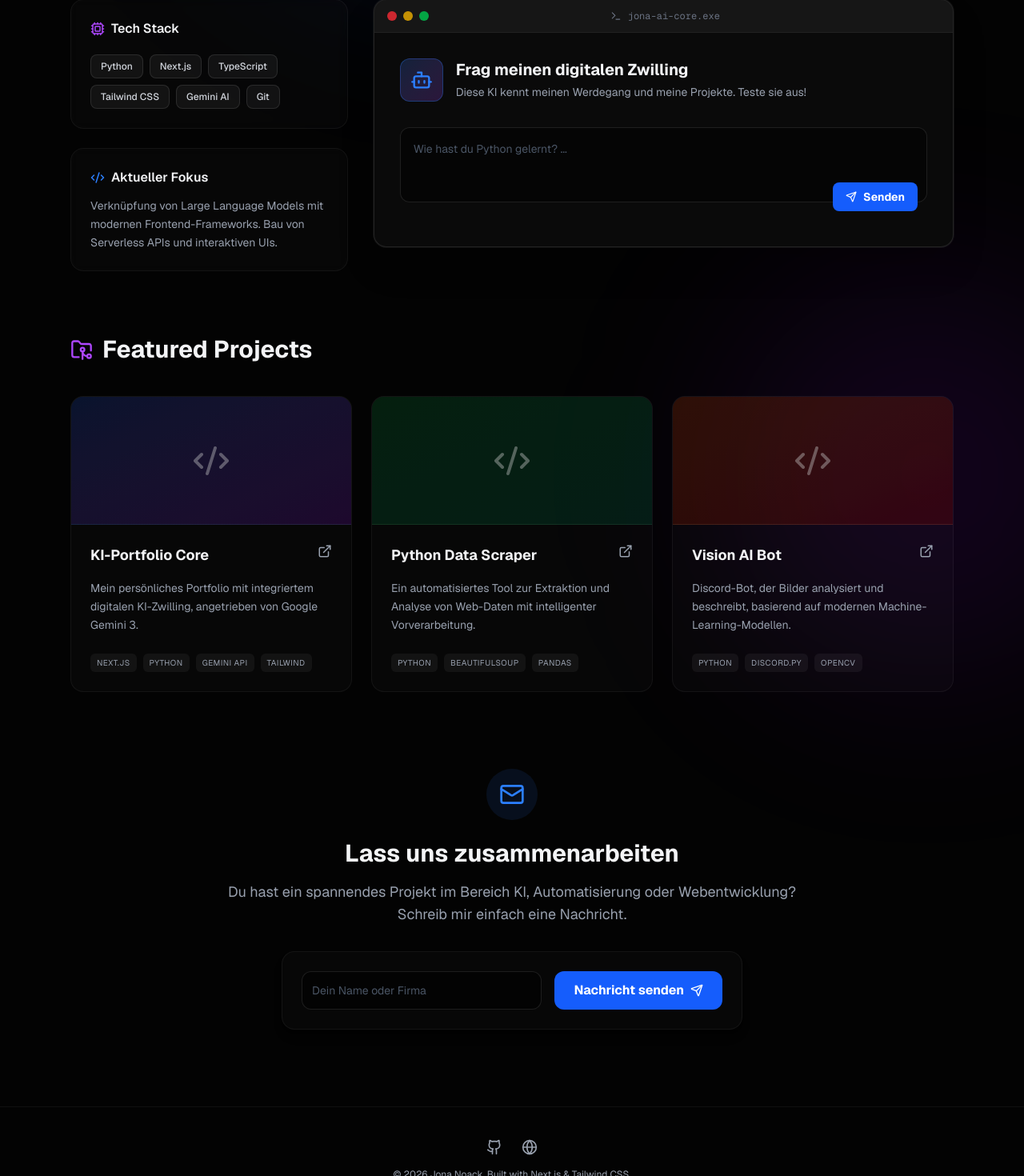
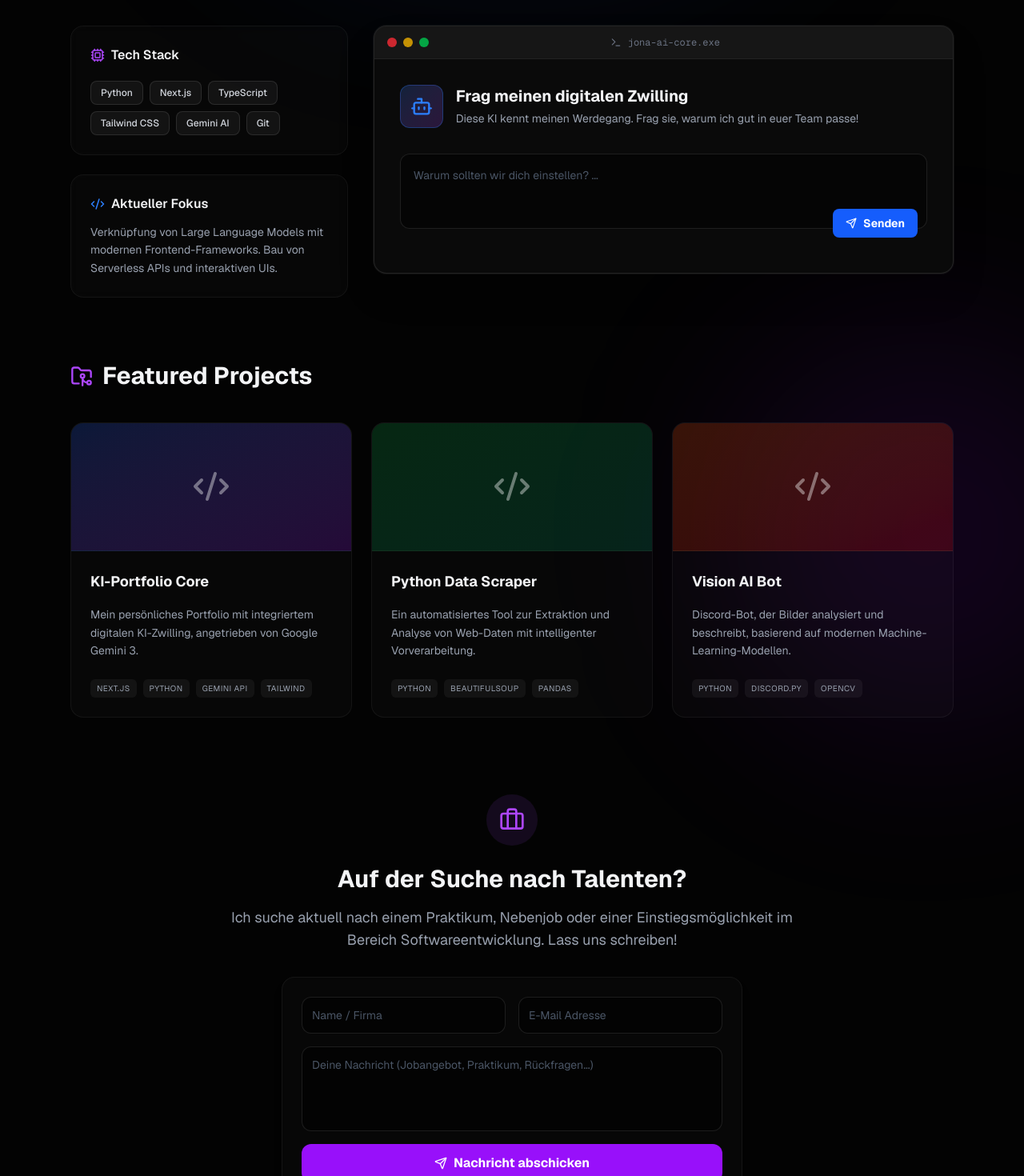
Before and after one commit to noackjona-hash/Portfolio, a Next.js app: page / in a window 1280 px wide. Shown: the part 437-1907 px from the top of the page at 80% size. Built offline with nearby package versions, Linux system fonts and the light colour scheme.

Commit message:
E Mail  Formular zu web3 geändert

```diff
--- a/app/page.tsx
+++ b/app/page.tsx
@@ -1,15 +1,18 @@
 "use client";
-import { useState, useEffect } from "react";
+import { useState } from "react";
 import { motion } from "framer-motion";
-import { Bot, Code2, Cpu, Github, Globe, Send, Terminal, Sparkles, FolderGit2, ExternalLink, Sun, Moon, Mail } from "lucide-react";
+import { Bot, Code2, Cpu, Github, Globe, Send, Terminal, Sparkles, FolderGit2, ExternalLink, Sun, Moon, Briefcase } from "lucide-react";
 
 export default function Portfolio() {
   const [input, setInput] = useState("");
   const [response, setResponse] = useState("");
   const [loading, setLoading] = useState(false);
 
-  // Theme State (Dark Mode ist Standard)
   const [isLight, setIsLight] = useState(false);
+
+  // Kontaktformular States
+  const [formData, setFormData] = useState({ name: "", email: "", message: "" });
+  const [formStatus, setFormStatus] = useState(""); // "", "loading", "success", "error"
 
   const askAI = async () => {
     if (!input) return;
@@ -29,13 +32,38 @@ export default function Portfolio() {
     setLoading(false);
   };
 
-  // Kontakt-Handler (öffnet lokales E-Mail-Programm)
-  const handleContact = (e: React.FormEvent) => {
+  // Echtes E-Mail Backend mit Web3Forms
+  const handleContact = async (e: React.FormEvent) => {
     e.preventDefault();
-    window.location.href = "mailto:jona.noack@outlook.de?subject=Kontaktanfrage über Portfolio";
+    setFormStatus("loading");
+
+    try {
+      const res = await fetch("https://api.web3forms.com/submit", {
+        method: "POST",
+        headers: {
+          "Content-Type": "application/json",
+          Accept: "application/json",
+        },
+        body: JSON.stringify({
+          access_key: "74c3b27b-8bb2-4194-b518-380f31218f35",
+          subject: "Neue Job-Anfrage über dein Portfolio",
+          from_name: formData.name,
+          email: formData.email,
+          message: formData.message,
+        }),
+      });
+
+      if (res.ok) {
+        setFormStatus("success");
+        setFormData({ name: "", email: "", message: "" });
+      } else {
+        setFormStatus("error");
+      }
+    } catch (error) {
+      setFormStatus("error");
+    }
   };
 
-  // Dynamische Farbklassen basierend auf dem Theme
   const themeClasses = {
     bg: isLight ? "bg-gray-50" : "bg-[#030303]",
     text: isLight ? "text-gray-900" : "text-gray-100",
@@ -73,7 +101,6 @@ export default function Portfolio() {
   return (
     <div className={`min-h-screen transition-colors duration-500 selection:bg-purple-500/30 relative overflow-hidden font-sans ${themeClasses.bg} ${themeClasses.text}`}>
 
-      {/* Ambient Background Glow */}
       {!isLight && (
         <>
           <div className="absolute top-[-10%] left-1/2 -translate-x-1/2 w-[800px] h-[600px] bg-blue-600/10 blur-[120px] rounded-full pointer-events-none" />
@@ -81,7 +108,6 @@ export default function Portfolio() {
         </>
       )}
 
-      {/* Navigation / Header */}
       <nav className={`w-full border-b backdrop-blur-md sticky top-0 z-50 transition-colors duration-500 ${themeClasses.navBg}`}>
         <div className="max-w-6xl mx-auto px-6 h-16 flex items-center justify-between">
           <span className="font-bold text-lg tracking-tighter flex items-center gap-2">
@@ -89,11 +115,9 @@ export default function Portfolio() {
             JONA.DEV
           </span>
           <div className="flex gap-6 items-center">
-            {/* Theme Toggle Button */}
             <button
               onClick={() => setIsLight(!isLight)}
               className={`p-2 rounded-full transition-colors ${isLight ? "bg-gray-200 text-gray-700 hover:bg-gray-300" : "bg-white/10 text-gray-300 hover:bg-white/20"}`}
-              aria-label="Toggle Theme"
             >
               {isLight ? <Moon size={18} /> : <Sun size={18} />}
             </button>
@@ -102,31 +126,24 @@ export default function Portfolio() {
         </div>
       </nav>
 
-      {/* Hero Section */}
       <section className="pt-24 pb-16 px-6 max-w-5xl mx-auto text-center relative z-10">
         <motion.div initial={{ opacity: 0, y: 20 }} animate={{ opacity: 1, y: 0 }} transition={{ duration: 0.5 }}>
           <div className="inline-flex items-center gap-2 px-3 py-1 rounded-full bg-blue-500/10 border border-blue-500/20 text-blue-500 text-xs font-medium mb-6">
             <span className="w-2 h-2 rounded-full bg-blue-500 animate-pulse" />
-            Gemini 3 Integration Online
+            Offen für neue Herausforderungen
           </div>
           <h1 className="text-5xl md:text-7xl font-extrabold mb-6 tracking-tight">
             Hi, ich bin <span className="bg-gradient-to-r from-blue-500 via-purple-500 to-blue-600 bg-clip-text text-transparent">Jona Noack</span>
           </h1>
           <p className={`text-lg md:text-xl max-w-2xl mx-auto leading-relaxed ${themeClasses.textMuted}`}>
-            15 Jahre alt. KI-Entwickler & Fullstack-Engineer. Ich baue intelligente Web-Applikationen und automatisiere die Zukunft.
+            15 Jahre alt. KI-Entwickler & Fullstack-Engineer. Ich suche nach Möglichkeiten, mein Wissen in realen Projekten, Praktika oder einem Nebenjob einzubringen.
           </p>
         </motion.div>
       </section>
 
-      {/* Main Grid: Skills & Chatbot */}
       <main className="max-w-6xl mx-auto px-6 grid grid-cols-1 lg:grid-cols-12 gap-8 pb-20 relative z-10">
-
-        {/* Left Column: Stats & Tech Stack */}
         <div className="lg:col-span-4 space-y-6">
-          <motion.div
-            initial={{ opacity: 0, x: -20 }} animate={{ opacity: 1, x: 0 }} transition={{ delay: 0.2 }}
-            className={`border p-6 rounded-2xl backdrop-blur-sm transition-all duration-300 ${themeClasses.cardBg} ${themeClasses.cardHover}`}
-          >
+          <motion.div className={`border p-6 rounded-2xl backdrop-blur-sm transition-all duration-300 ${themeClasses.cardBg} ${themeClasses.cardHover}`}>
             <h3 className="flex items-center gap-2 font-semibold mb-5">
               <Cpu size={18} className="text-purple-500" /> Tech Stack
             </h3>
@@ -139,10 +156,7 @@ export default function Portfolio() {
             </div>
           </motion.div>
 
-          <motion.div
-            initial={{ opacity: 0, x: -20 }} animate={{ opacity: 1, x: 0 }} transition={{ delay: 0.3 }}
-            className={`border p-6 rounded-2xl backdrop-blur-sm transition-all duration-300 ${themeClasses.cardBg} ${themeClasses.cardHover}`}
-          >
+          <motion.div className={`border p-6 rounded-2xl backdrop-blur-sm transition-all duration-300 ${themeClasses.cardBg} ${themeClasses.cardHover}`}>
             <h3 className="flex items-center gap-2 font-semibold mb-3">
               <Code2 size={18} className="text-blue-500" /> Aktueller Fokus
             </h3>
@@ -152,11 +166,7 @@ export default function Portfolio() {
           </motion.div>
         </div>
 
-        {/* Right Column: AI Chatbot */}
-        <motion.div
-          initial={{ opacity: 0, y: 20 }} animate={{ opacity: 1, y: 0 }} transition={{ delay: 0.4 }}
-          className="lg:col-span-8"
-        >
+        <motion.div className="lg:col-span-8">
           <div className={`border rounded-2xl shadow-2xl overflow-hidden transition-colors duration-500 ${isLight ? "bg-white border-gray-300" : "bg-[#0a0a0a] border-white/10 ring-1 ring-white/5"}`}>
             <div className={`px-4 py-3 flex items-center justify-between border-b ${isLight ? "bg-gray-100 border-gray-200" : "bg-white/5 border-white/5"}`}>
               <div className="flex gap-2">
@@ -177,7 +187,7 @@ export default function Portfolio() {
                 </div>
                 <div>
                   <h3 className="text-xl font-bold">Frag meinen digitalen Zwilling</h3>
-                  <p className={`text-sm mt-1 ${themeClasses.textMuted}`}>Diese KI kennt meinen Werdegang und meine Projekte. Teste sie aus!</p>
+                  <p className={`text-sm mt-1 ${themeClasses.textMuted}`}>Diese KI kennt meinen Werdegang. Frag sie, warum ich gut in euer Team passe!</p>
                 </div>
               </div>
 
@@ -185,14 +195,9 @@ export default function Portfolio() {
                 <textarea
                   value={input}
                   onChange={(e) => setInput(e.target.value)}
-                  onKeyDown={(e) => {
-                    if (e.key === 'Enter' && !e.shiftKey) {
-                      e.preventDefault();
-                      askAI();
-                    }
-                  }}
-                  placeholder="Wie hast du Python gelernt? ..."
-                  className={`w-full border rounded-xl p-4 text-sm focus:border-purple-500/50 focus:ring-1 focus:ring-purple-500/50 outline-none transition-all resize-none ${themeClasses.inputBg}`}
+                  onKeyDown={(e) => { if (e.key === 'Enter' && !e.shiftKey) { e.preventDefault(); askAI(); } }}
+                  placeholder="Warum sollten wir dich einstellen? ..."
+                  className={`w-full border rounded-xl p-4 text-sm focus:border-purple-500/50 outline-none transition-all resize-none ${themeClasses.inputBg}`}
                   rows={3}
                 />
                 <button
@@ -205,15 +210,9 @@ export default function Portfolio() {
               </div>
 
               {response && (
-                <motion.div
-                  initial={{ opacity: 0, y: 10 }}
-                  animate={{ opacity: 1, y: 0 }}
-                  className={`mt-6 p-5 rounded-xl border relative overflow-hidden group ${isLight ? "bg-blue-50 border-blue-200" : "bg-blue-950/10 border-blue-500/20"}`}
-                >
+                <motion.div initial={{ opacity: 0, y: 10 }} animate={{ opacity: 1, y: 0 }} className={`mt-6 p-5 rounded-xl border relative overflow-hidden group ${isLight ? "bg-blue-50 border-blue-200" : "bg-blue-950/10 border-blue-500/20"}`}>
                   <div className="absolute top-0 left-0 w-1 h-full bg-gradient-to-b from-blue-500 to-purple-500" />
-                  <p className={`text-sm leading-relaxed pl-2 whitespace-pre-wrap ${isLight ? "text-gray-800" : "text-gray-300"}`}>
-                    {response}
-                  </p>
+                  <p className={`text-sm leading-relaxed pl-2 whitespace-pre-wrap ${isLight ? "text-gray-800" : "text-gray-300"}`}>{response}</p>
                 </motion.div>
               )}
             </div>
@@ -221,43 +220,26 @@ export default function Portfolio() {
         </motion.div>
       </main>
 
-      {/* Projects Section */}
+      {/* Projects Section (gekürzt für Übersichtlichkeit, bleibt gleich) */}
       <section className="max-w-6xl mx-auto px-6 pb-24 relative z-10">
-        <motion.div
-          initial={{ opacity: 0, y: 20 }} whileInView={{ opacity: 1, y: 0 }} viewport={{ once: true }}
-          className="flex items-center gap-3 mb-10"
-        >
+        <motion.div className="flex items-center gap-3 mb-10">
           <FolderGit2 className="text-purple-500" size={28} />
           <h2 className="text-3xl font-bold">Featured Projects</h2>
         </motion.div>
-
         <div className="grid grid-cols-1 md:grid-cols-2 lg:grid-cols-3 gap-6">
           {projects.map((project, idx) => (
-            <motion.div
-              key={idx}
-              initial={{ opacity: 0, y: 20 }} whileInView={{ opacity: 1, y: 0 }} viewport={{ once: true }} transition={{ delay: idx * 0.1 }}
-              className={`group border rounded-2xl overflow-hidden transition-all flex flex-col ${themeClasses.cardBg} ${themeClasses.cardHover}`}
-            >
-              <div className={`h-40 w-full bg-gradient-to-br ${project.gradient} border-b ${isLight ? "border-gray-200" : "border-white/5"} relative overflow-hidden flex items-center justify-center`}>
+            <motion.div key={idx} className={`group border rounded-2xl overflow-hidden transition-all flex flex-col ${themeClasses.cardBg} ${themeClasses.cardHover}`}>
+              <div className={`h-40 w-full bg-gradient-to-br ${project.gradient} border-b ${isLight ? "border-gray-200" : "border-white/5"} relative flex items-center justify-center`}>
                 <Code2 size={48} className="text-white/40 group-hover:scale-110 transition-transform duration-500" />
-                <div className="absolute inset-0 bg-black/20 group-hover:bg-transparent transition-colors duration-500" />
               </div>
-
               <div className="p-6 flex-1 flex flex-col">
                 <div className="flex justify-between items-start mb-4">
-                  <h3 className="font-bold text-lg group-hover:text-purple-500 transition-colors">{project.title}</h3>
-                  <a href={project.link} className={`${themeClasses.textMuted} hover:text-blue-500 transition-colors`}>
-                    <ExternalLink size={18} />
-                  </a>
+                  <h3 className="font-bold text-lg">{project.title}</h3>
                 </div>
-                <p className={`text-sm leading-relaxed mb-6 flex-1 ${themeClasses.textMuted}`}>
-                  {project.description}
-                </p>
+                <p className={`text-sm leading-relaxed mb-6 flex-1 ${themeClasses.textMuted}`}>{project.description}</p>
                 <div className="flex flex-wrap gap-2 mt-auto">
                   {project.tech.map((t) => (
-                    <span key={t} className={`text-[10px] uppercase tracking-wider px-2 py-1 rounded-md ${isLight ? "bg-gray-100 text-gray-600" : "bg-white/5 text-gray-400"}`}>
-                      {t}
-                    </span>
+                    <span key={t} className={`text-[10px] uppercase tracking-wider px-2 py-1 rounded-md ${isLight ? "bg-gray-100 text-gray-600" : "bg-white/5 text-gray-400"}`}>{t}</span>
                   ))}
                 </div>
               </div>
@@ -266,41 +248,59 @@ export default function Portfolio() {
         </div>
       </section>
 
-      {/* Contact Section */}
+      {/* Contact Section - JETZT MIT ECHTEM BACKEND & JOB-FOKUS */}
       <section className="max-w-3xl mx-auto px-6 pb-24 relative z-10 text-center">
         <motion.div initial={{ opacity: 0, y: 20 }} whileInView={{ opacity: 1, y: 0 }} viewport={{ once: true }}>
-          <div className="inline-flex items-center justify-center p-4 bg-blue-500/10 text-blue-500 rounded-full mb-6">
-            <Mail size={32} />
+          <div className="inline-flex items-center justify-center p-4 bg-purple-500/10 text-purple-500 rounded-full mb-6">
+            <Briefcase size={32} />
           </div>
-          <h2 className="text-3xl font-bold mb-4">Lass uns zusammenarbeiten</h2>
+          <h2 className="text-3xl font-bold mb-4">Auf der Suche nach Talenten?</h2>
           <p className={`text-lg mb-8 ${themeClasses.textMuted}`}>
-            Du hast ein spannendes Projekt im Bereich KI, Automatisierung oder Webentwicklung?
-            Schreib mir einfach eine Nachricht.
+            Ich suche aktuell nach einem Praktikum, Nebenjob oder einer Einstiegsmöglichkeit im Bereich Softwareentwicklung.
+            Lass uns schreiben!
           </p>
-          <form onSubmit={handleContact} className={`p-6 border rounded-2xl shadow-lg flex flex-col sm:flex-row gap-4 max-w-xl mx-auto ${themeClasses.cardBg}`}>
-            <input
-              type="text"
-              placeholder="Dein Name oder Firma"
+
+          <form onSubmit={handleContact} className={`p-6 border rounded-2xl shadow-lg flex flex-col gap-4 max-w-xl mx-auto text-left ${themeClasses.cardBg}`}>
+            <div className="flex flex-col sm:flex-row gap-4">
+              <input
+                type="text"
+                placeholder="Name / Firma"
+                required
+                value={formData.name}
+                onChange={(e) => setFormData({...formData, name: e.target.value})}
+                className={`flex-1 border rounded-xl p-3 text-sm focus:border-purple-500 outline-none transition-all ${themeClasses.inputBg}`}
+              />
+              <input
+                type="email"
+                placeholder="E-Mail Adresse"
+                required
+                value={formData.email}
+                onChange={(e) => setFormData({...formData, email: e.target.value})}
+                className={`flex-1 border rounded-xl p-3 text-sm focus:border-purple-500 outline-none transition-all ${themeClasses.inputBg}`}
+              />
+            </div>
+            <textarea
+              placeholder="Deine Nachricht (Jobangebot, Praktikum, Rückfragen...)"
               required
-              className={`flex-1 border rounded-xl p-3 text-sm focus:border-blue-500 outline-none transition-all ${themeClasses.inputBg}`}
+              rows={4}
+              value={formData.message}
+              onChange={(e) => setFormData({...formData, message: e.target.value})}
+              className={`w-full border rounded-xl p-3 text-sm focus:border-purple-500 outline-none transition-all resize-none ${themeClasses.inputBg}`}
             />
             <button
               type="submit"
-              className="bg-blue-600 hover:bg-blue-700 text-white font-bold py-3 px-6 rounded-xl transition-all flex items-center justify-center gap-2 whitespace-nowrap"
+              disabled={formStatus === "loading" || formStatus === "success"}
+              className="w-full bg-purple-600 hover:bg-purple-700 disabled:bg-gray-500 text-white font-bold py-3 px-6 rounded-xl transition-all flex items-center justify-center gap-2"
             >
-              Nachricht senden <Send size={16} />
+              {formStatus === "loading" ? "Sende..." : formStatus === "success" ? "Erfolgreich gesendet!" : <><Send size={16} /> Nachricht abschicken</>}
             </button>
+            {formStatus === "error" && <p className="text-red-500 text-xs text-center mt-2">Fehler beim Senden. Bitte versuche es später nochmal.</p>}
           </form>
         </motion.div>
       </section>
 
-      {/* Footer */}
       <footer className={`border-t py-10 text-center relative z-10 ${isLight ? "border-gray-200" : "border-white/5"}`}>
-        <div className={`flex justify-center gap-6 mb-4 ${themeClasses.textMuted}`}>
-          <a href="https://github.com/noackjona-hash" className="hover:text-blue-500 transition-colors"><Github size={20} /></a>
-          <a href="#" className="hover:text-blue-500 transition-colors"><Globe size={20} /></a>
-        </div>
-        <p className={`text-xs ${themeClasses.textMuted}`}>© 2026 Jona Noack. Built with Next.js & Tailwind CSS.</p>
+        <p className={`text-xs ${themeClasses.textMuted}`}>© 2026 Jona Noack. Built with Next.js.</p>
       </footer>
     </div>
   );
```
